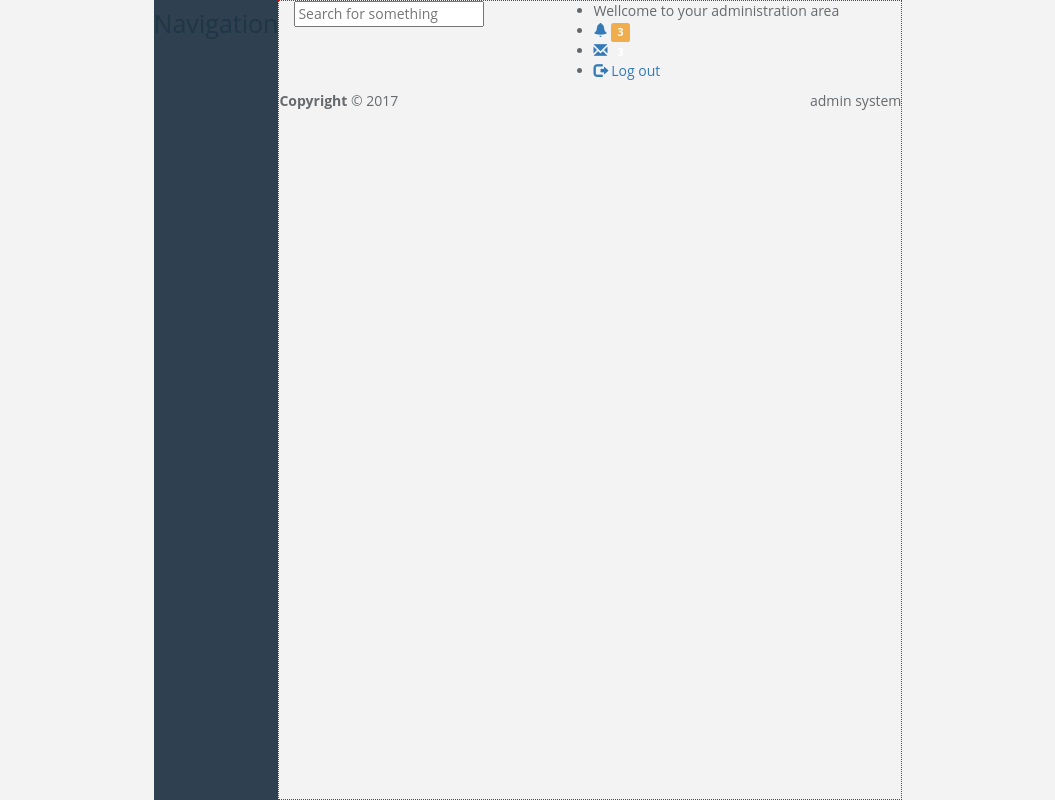
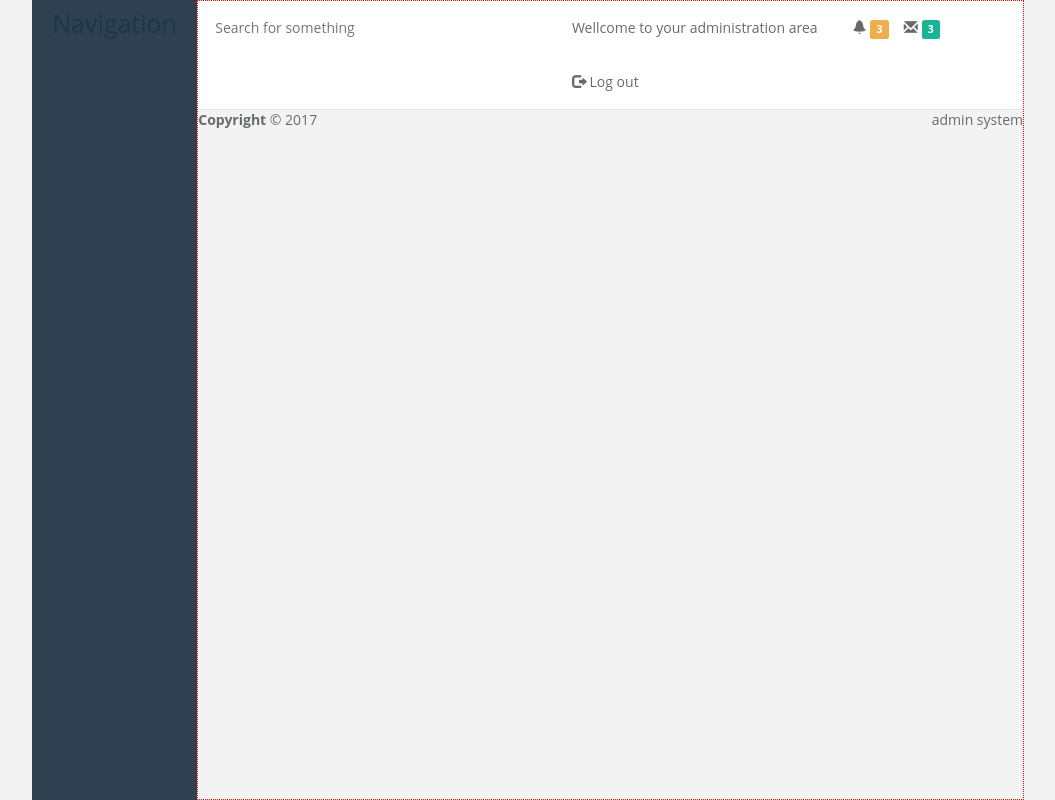
Before and after one commit to FazaCapt/DashboardBootstrap-Guide, a plain HTML site: page admin/index.html in a window 1280 px wide. Shown: the whole page, without its empty margins (112-1167 px from the left). Drawn offline with nearby package versions, Linux system fonts and the light colour scheme.

Commit message:
Merapihkan header menjadi satu baris

```diff
--- a/admin/css/default.css
+++ b/admin/css/default.css
@@ -41,3 +41,53 @@ html, body {
 .valign-top {
     vertical-align: top;
 }
+
+#nav-header {
+    background-color: #fff;
+    border-bottom: 1px solid #e7eaec;
+}
+
+#nav-header #header-search-field {
+    padding-top: 17px;
+    vertical-align: center;
+    border: none;
+    width: 300px;
+    outline: none;
+}
+
+#nav-header ul {
+    margin: 0px;
+    padding: 0px;
+    list-style: none;
+    color: #676a6c;
+}
+
+#nav-header ul li {
+    float: left;
+    margin-left: 15px;
+    padding: 17px 0px;
+}
+
+#nav-header ul .glyphicon {
+    color: #676a6c;
+}
+
+.label-message {
+    background-color: #1ab394;
+}
+
+#nav-header ul a {
+    text-decoration: none;
+}
+
+#nav-header .logout {
+    color: #676a6c;
+}
+
+#nav-header .logout:hover {
+    color: #676a6c;
+}
+
+#nav-header #welcome {
+    margin-right: 20px;
+}
--- a/admin/index.html
+++ b/admin/index.html
@@ -21,19 +21,19 @@
     <div class="container-fluid display-table">
         <div class="row display-table-row">
             <!-- Side Menu -->
-            <div class="col-md-2 display-table-cell" id="side-menu">
+            <div class="col-md-2 display-table-cell valign-top" id="side-menu">
                 <h1>Navigation</h1>
             </div>
             <!-- Main content area -->
                 <div class="col-md-10 display-table-cell valign-top box">
                     <div class="row">
-                        <header>
+                        <header id="nav-header" class="clearfix">
                             <div class="col-md-5">
-                                <input type="text" placeholder="Search for something">
+                                <input type="text" id="header-search-field" placeholder="Search for something">
                             </div>
                             <div class="col-md-7">
-                                <ul>
-                                    <li>Wellcome to your administration area</li>
+                                <ul class="pull-right">
+                                    <li id="welcome">Wellcome to your administration area</li>
                                     <li>
                                         <a href="#">
                                             <span class="glyphicon glyphicon-bell" aria-hidden="true"></span>
@@ -47,7 +47,7 @@
                                         </a>
                                     </li>
                                     <li>
-                                        <a href="#">
+                                        <a href="#" class="logout">
                                             <span class="glyphicon glyphicon-log-out" aria-hidden="true"></span>
                                             Log out
                                         </a>
```
